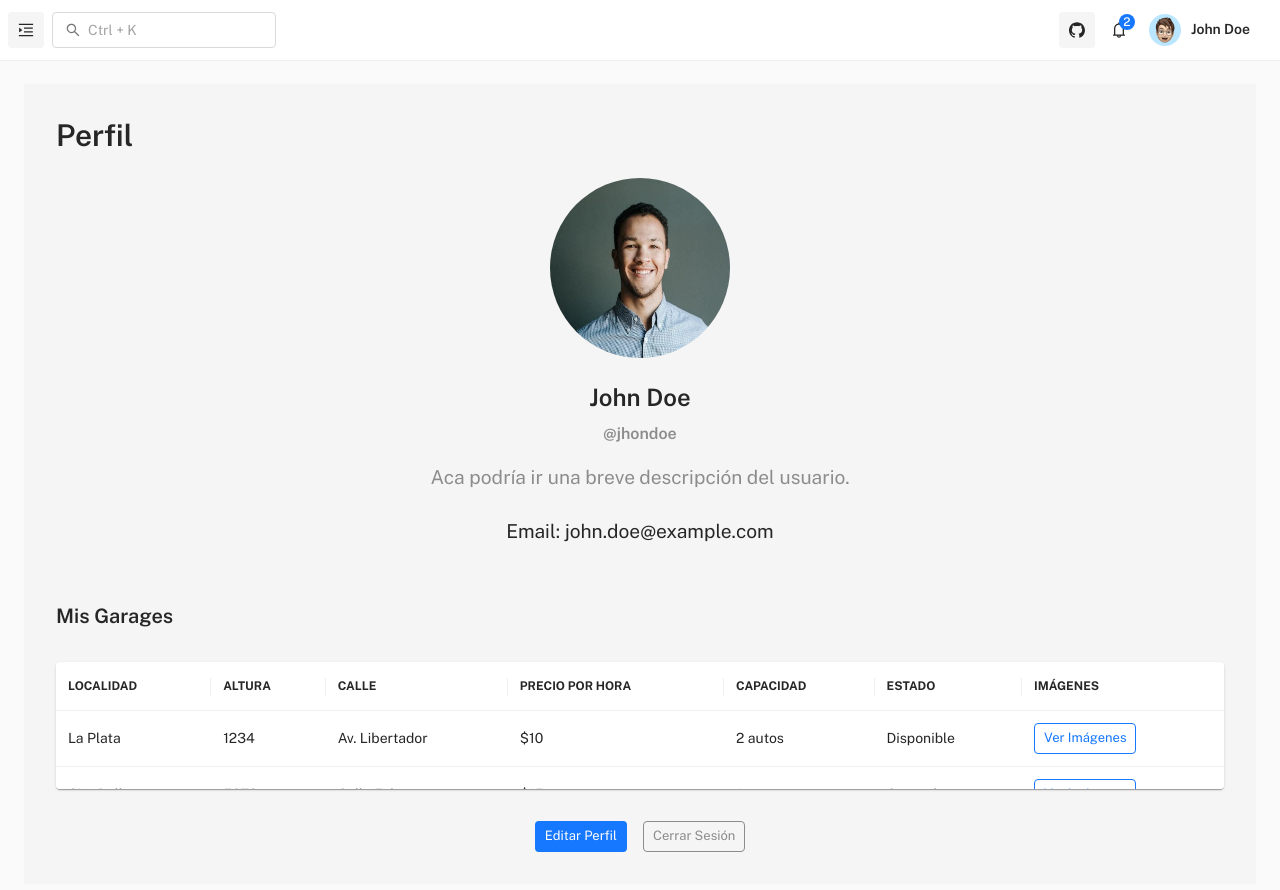
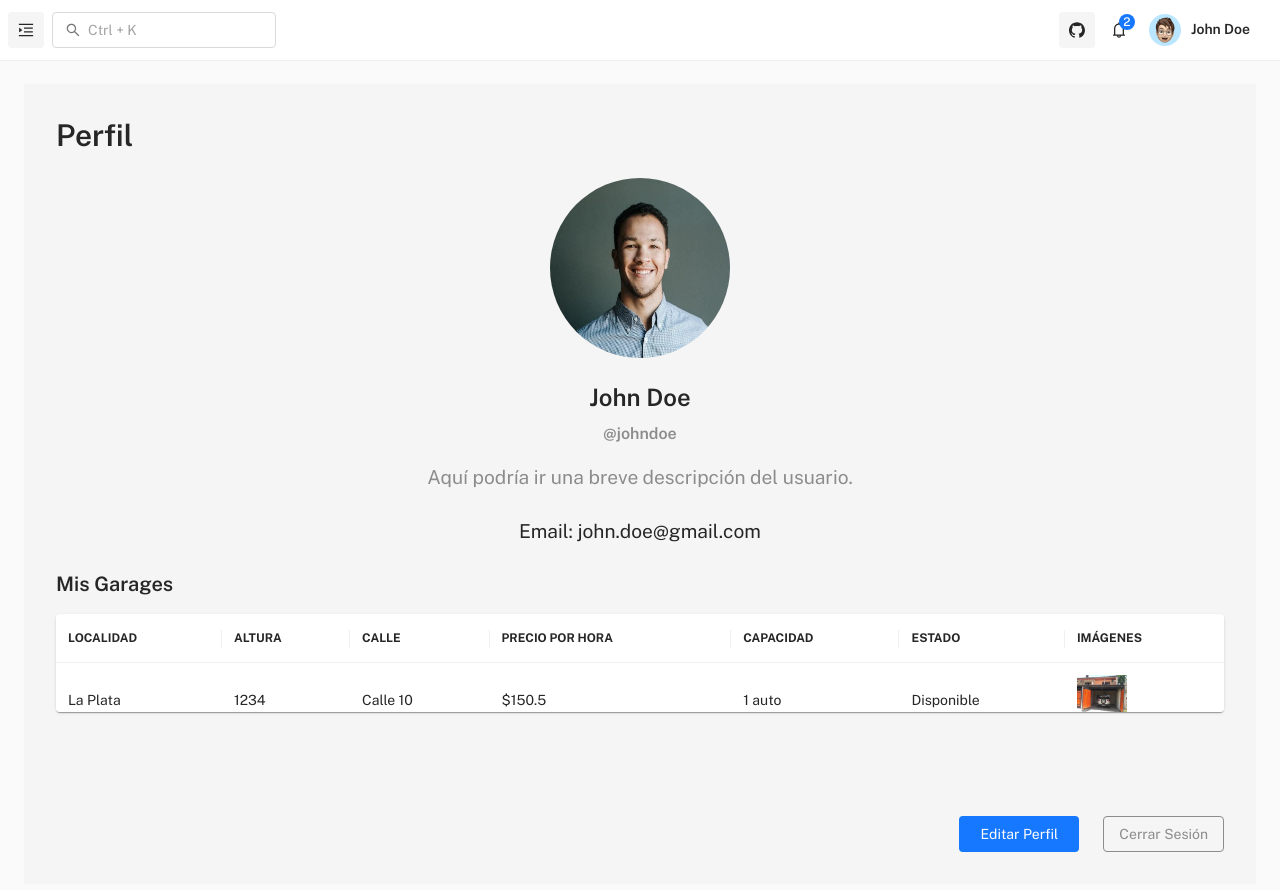
Before and after one commit to Nachoff13/Proyecto-Estacionamiento, a React (Vite) app in the folder frontend/: page /apps/profiles/account/basic in a window 1280 px wide. Shown: the top 890 px of the page. Built offline with nearby package versions, Linux system fonts and the light colour scheme.

Commit message:
feat: ahora la tabla usa la misma data que esta en la seccion mis garajes

```diff
--- a/frontend/src/pages/perfil/ViewProfile.jsx
+++ b/frontend/src/pages/perfil/ViewProfile.jsx
@@ -1,47 +1,37 @@
 import React from 'react';
 import { Box, Typography, Grid, Button, Table, TableBody, TableCell, TableContainer, TableHead, TableRow, Paper } from '@mui/material';
 import avatar from './avatar.png';
+import fakeGarajes from 'data/data-garajes'; // Importa los datos de garajes
+import fakeGarajeEstado from 'data/data-garajeestado'; // Importa los estados de los garajes
+import fakeFotosGarajes from 'data/data-garajefoto'; // Importa las fotos de los garajes
+import fakeLocalidades from 'data/data-localidades'; // Importa las localidades
+import fakeUsuarios from 'data/data-usuarios'; // Importa los usuarios
 
-const user = {
-  nombre: 'John',
-  apellido: 'Doe',
-  email: 'john.doe@example.com',
-  username: 'jhondoe',
-  bio: 'Aca podría ir una breve descripción del usuario.',
-};
-
-// fake data de los garages
-const garages = [
-  {
-    localidad: 'La Plata',
-    altura: '1234',
-    calle: 'Av. Libertador',
-    precioPorHora: '$10',
-    capacidad: '2 autos',
-    estado: 'Disponible',
-    imagen: 'path/to/image1.jpg', // aca iria la ruta de la imagen
-  },
-  {
-    localidad: 'City Bell',
-    altura: '5678',
-    calle: 'Calle Falsa',
-    precioPorHora: '$15',
-    capacidad: '1 auto',
-    estado: 'Ocupado',
-    imagen: 'path/to/image2.jpg',
-  },
-  {
-    localidad: 'Los Hornos',
-    altura: '4321',
-    calle: 'Calle Ejemplo',
-    precioPorHora: '$12',
-    capacidad: '3 autos',
-    estado: 'Disponible',
-    imagen: 'path/to/image3.jpg',
-  },
-];
+// Simulación de un usuario logueado
+const currentUser = fakeUsuarios.find(user => user.username === 'johndoe'); // Puedes cambiar esto para obtener el usuario dinámicamente
 
 export default function UserProfile() {
+  // Filtra los garajes del usuario actual (idPropietario)
+  const userGarages = fakeGarajes.filter(garage => garage.idPropietario === currentUser.id);
+
+  // Función para obtener el nombre del estado del garaje
+  const getGarageState = (idGarajeEstado) => {
+    const estado = fakeGarajeEstado.find(estado => estado.id === idGarajeEstado);
+    return estado ? estado.nombre : 'Desconocido';
+  };
+
+  // Función para obtener el nombre de la localidad
+  const getLocalidadName = (idLocalidad) => {
+    const localidad = fakeLocalidades.find(localidad => localidad.id === idLocalidad);
+    return localidad ? localidad.nombre : 'Desconocido';
+  };
+
+  // Función para obtener la imagen del garaje
+  const getGarageImage = (idGaraje) => {
+    const imagen = fakeFotosGarajes.find(foto => foto.idGaraje === idGaraje);
+    return imagen ? <img src={imagen.foto} alt="Garage" width="50" /> : 'Sin Imagen';
+  };
+
   return (
     <Box sx={{ display: 'flex', flexDirection: 'column', height: '100vh', padding: 4, bgcolor: '#f5f5f5' }}>
       <Typography variant="h2" component="h1" sx={{ mb: 3, alignSelf: 'flex-start' }}>
@@ -55,24 +45,24 @@ export default function UserProfile() {
           sx={{ borderRadius: '50%', width: '180px', height: '180px', mb: 3 }}
         />
         <Typography variant="h3" component="div" sx={{ mb: 1 }}>
-          {user.nombre} {user.apellido}
+          {currentUser.nombre} {currentUser.apellido}
         </Typography>
         <Typography variant="h5" color="text.secondary" sx={{ mb: 2 }}>
-          @{user.username}
+          @{currentUser.username}
         </Typography>
         <Typography variant="body1" color="text.secondary" sx={{ mb: 3, textAlign: 'center', maxWidth: 600, fontSize: '1.2rem' }}>
-          {user.bio}
+          Aquí podría ir una breve descripción del usuario.
         </Typography>
         <Typography variant="body1" sx={{ mb: 3, fontSize: '1.2rem' }}>
-          Email: {user.email}
+          Email: {currentUser.mail}
         </Typography>
       </Box>
 
       {/* Tabla de Mis Garages */}
-      <Typography variant="h4" component="h2" sx={{ mt: 4, mb: 2 }}>
+      <Typography variant="h4" component="h2" sx={{ mb: 1 }}>
         Mis Garages
       </Typography>
-      <TableContainer component={Paper} sx={{ mt: 2 }}>
+      <TableContainer component={Paper} sx={{ mt: 1 }}>
         <Table>
           <TableHead>
             <TableRow>
@@ -86,33 +76,29 @@ export default function UserProfile() {
             </TableRow>
           </TableHead>
           <TableBody>
-            {garages.map((garage, index) => (
+            {userGarages.map((garage, index) => (
               <TableRow key={index}>
-                <TableCell>{garage.localidad}</TableCell>
+                <TableCell>{getLocalidadName(garage.idLocalidad)}</TableCell>
                 <TableCell>{garage.altura}</TableCell>
                 <TableCell>{garage.calle}</TableCell>
-                <TableCell>{garage.precioPorHora}</TableCell>
-                <TableCell>{garage.capacidad}</TableCell>
-                <TableCell>{garage.estado}</TableCell>
-                <TableCell>
-                  <Button variant="outlined" size="small" sx={{ textTransform: 'none' }}>
-                    Ver Imágenes
-                  </Button>
-                </TableCell>
+                <TableCell>{`$${garage.precioHora}`}</TableCell>
+                <TableCell>{garage.capacidad} {garage.capacidad > 1 ? 'autos' : 'auto'}</TableCell>
+                <TableCell>{getGarageState(garage.idGarajeEstado)}</TableCell>
+                <TableCell>{getGarageImage(garage.id)}</TableCell>
               </TableRow>
             ))}
           </TableBody>
         </Table>
       </TableContainer>
 
-      <Grid container spacing={2} justifyContent="center" sx={{ mt: 2 }}>
+      <Grid container spacing={3} justifyContent="flex-end" sx={{ mt: 10 }}>
         <Grid item>
-          <Button variant="contained" color="primary" size="small">
+          <Button variant="contained" color="primary" size="medium" sx={{ minWidth: '120px' }}>
             Editar Perfil
           </Button>
         </Grid>
         <Grid item>
-          <Button variant="outlined" color="secondary" size="small">
+          <Button variant="outlined" color="secondary" size="medium" sx={{ minWidth: '120px' }}>
             Cerrar Sesión
           </Button>
         </Grid>
```
